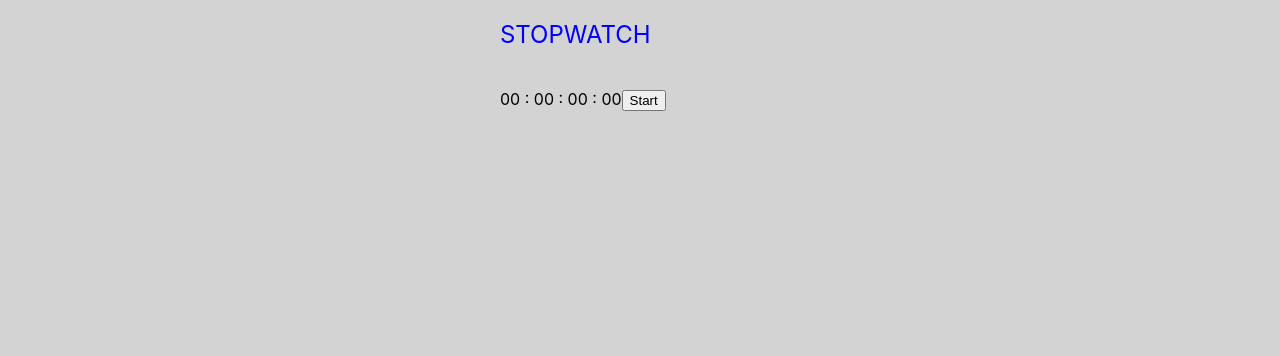
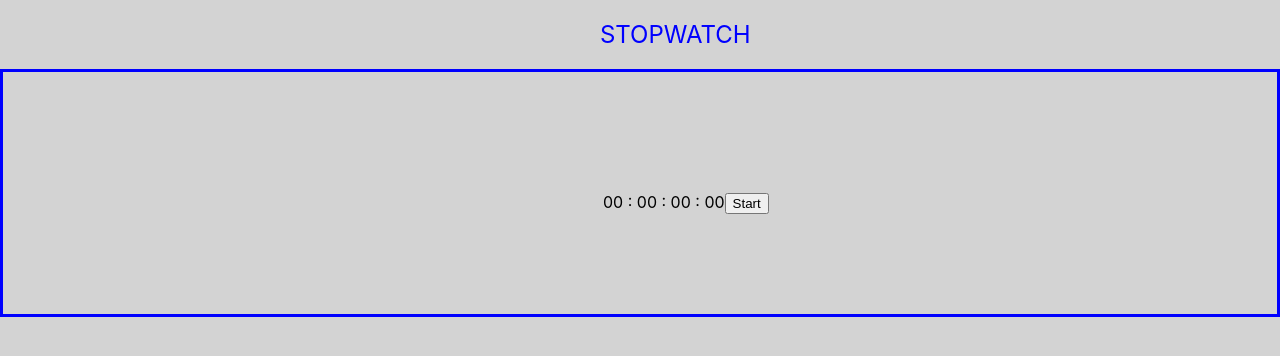
Before and after one commit to alizabhattarai/Stopwatch, a React (Create React App) app: page / in a window 1280 px wide. Shown: the top 356 px of the page. Built offline with nearby package versions, Linux system fonts and the light colour scheme.

Commit message:
ninth commit

```diff
--- a/src/App.css
+++ b/src/App.css
@@ -1,6 +1,7 @@
 body {
   background-color: lightgray;
   align-items: center;
+
 }
 
 
@@ -8,10 +9,20 @@ body {
   font-size: x-large;
   align-items: center;
   color: blue;
-  padding-left: 500px;
+  padding-left: 600px;
+
 
 }
 
 .Stopwatch-display{
-  padding-left: 500px;
+  padding-left: 600px;
+  border: solid blue;
+  padding-bottom: 100px;
+  padding-top: 100px;
+  padding-right: 50px;
+
 }
+
+#start {
+  font-size: 50px;
+}
--- a/src/App.js
+++ b/src/App.js
@@ -5,7 +5,6 @@ import './App.css';
 function App() {
   return (
     <div className="App">
-      <div className="Time"></div>
 
       <Stopwatch/>
 
```
